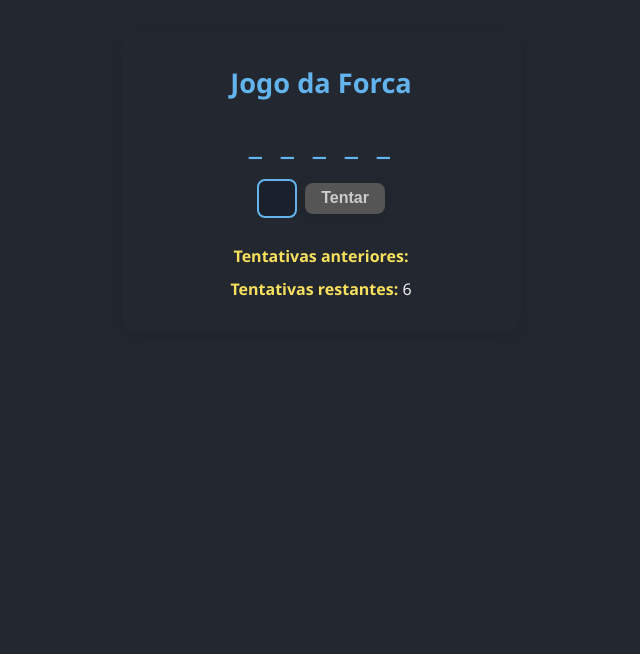
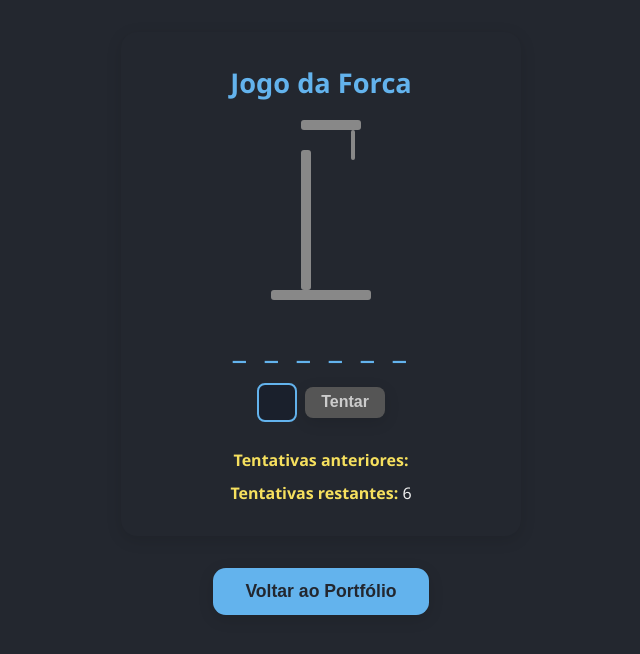
Before and after one commit to pep287/pedro-portfolio, a Next.js app in the folder pedro-portfolio/: page /forca in a window 1280 px wide. Shown: the top 654 px of the page, without its empty margins (319-959 px from the left). Built offline with nearby package versions, Linux system fonts and the light colour scheme.

Commit message:
hang human added on css

```diff
--- a/pedro-portfolio/app/forca/page.js
+++ b/pedro-portfolio/app/forca/page.js
@@ -1,9 +1,16 @@
 import Forca from "../../components/Forca";
+import Link from "next/link";
+import styles from "./page.module.css";
 
 export default function ForcaPage() {
   return (
     <main>
       <Forca />
+      <div className={styles.backButtonWrapper}>
+        <Link href="/">
+          <button className={styles.backButton}>Voltar ao Portfólio</button>
+        </Link>
+      </div>
     </main>
   );
 }
--- /dev/null
+++ b/pedro-portfolio/app/forca/page.module.css
@@ -0,0 +1,24 @@
+.backButtonWrapper {
+  width: 100%;
+  display: flex;
+  justify-content: center;
+  margin-top: 2rem;
+}
+
+.backButton {
+  background: var(--primary);
+  color: var(--card-bg);
+  border: none;
+  border-radius: 0.8rem;
+  padding: 0.8rem 2rem;
+  font-size: 1.1rem;
+  font-weight: bold;
+  cursor: pointer;
+  box-shadow: var(--card-shadow);
+  transition: background 0.2s, color 0.2s;
+}
+
+.backButton:hover {
+  background: #4299e1;
+  color: #fff;
+}
--- a/pedro-portfolio/components/Forca.js
+++ b/pedro-portfolio/components/Forca.js
@@ -1,3 +1,4 @@
+// ...existing code...
 "use client";
 
 import { useState } from "react";
@@ -42,7 +43,6 @@ const WORDS = [
   "VIOLINO",
   "PIRATA",
   "CIRCO",
-  "ELEFANTE",
   "SORVETE",
   "PRINCESA",
   "AVIÃO",
@@ -76,8 +76,8 @@ export default function Forca() {
     e.preventDefault();
     const attempt = input.toUpperCase();
 
-    if (!attempt.match(/^[A-ZÁÀÂÃÉÈÊÍÏÓÔÕÖÚÇÑ]$/)) {
-      setMessage("Digite apenas letras.");
+    if (!attempt.match(/^[A-Z]$/)) {
+      setMessage("Digite apenas letras de A a Z.");
       return;
     }
     if (attempts.includes(attempt)) {
@@ -85,8 +85,20 @@ export default function Forca() {
       return;
     }
     setMessage("");
-    setAttempts([...attempts, attempt]);
-    if (!word.includes(attempt)) setErrors(errors + 1);
+    // debug-friendly setAttempts com log
+    setAttempts((prev) => {
+      const next = [...prev, attempt];
+      console.log(
+        "Forca: attempts ->",
+        next,
+        "errors ->",
+        errors,
+        "word ->",
+        word
+      );
+      return next;
+    });
+    if (!word.includes(attempt)) setErrors((prev) => prev + 1);
     setInput("");
   }
 
@@ -113,6 +125,31 @@ export default function Forca() {
   return (
     <div className={styles.forcaContainer}>
       <h2 className={styles.forcaTitle}>Jogo da Forca</h2>
+      <div className={styles.forcaDrawing}>
+        <div className={styles.forcaBase}></div>
+        <div className={styles.forcaPole}></div>
+        <div className={styles.forcaTop}></div>
+        <div className={styles.forcaRope}></div>
+
+        <div
+          className={`${styles.head} ${errors > 0 ? styles.visible : ""}`}
+        ></div>
+        <div
+          className={`${styles.body} ${errors > 1 ? styles.visible : ""}`}
+        ></div>
+        <div
+          className={`${styles.armLeft} ${errors > 2 ? styles.visible : ""}`}
+        ></div>
+        <div
+          className={`${styles.armRight} ${errors > 3 ? styles.visible : ""}`}
+        ></div>
+        <div
+          className={`${styles.legLeft} ${errors > 4 ? styles.visible : ""}`}
+        ></div>
+        <div
+          className={`${styles.legRight} ${errors > 5 ? styles.visible : ""}`}
+        ></div>
+      </div>
       <div className={styles.wordDisplay}>{displayWord}</div>
       {isWinner && (
         <div className={styles.victoryMessage}>Parabéns! Você venceu!</div>
@@ -172,3 +209,4 @@ export default function Forca() {
     </div>
   );
 }
+// ...existing code...
--- a/pedro-portfolio/components/forca.module.css
+++ b/pedro-portfolio/components/forca.module.css
@@ -130,3 +130,121 @@
   margin-bottom: 0.5rem;
   font-weight: bold;
 }
+
+.forcaDrawing {
+  width: 120px;
+  height: 180px;
+  margin: 0 auto 1.5rem auto;
+  position: relative;
+  display: flex;
+  justify-content: center;
+  align-items: flex-end;
+}
+
+/* Estrutura do suporte */
+.forcaBase {
+  position: absolute;
+  bottom: 0;
+  left: 10px;
+  width: 100px;
+  height: 10px;
+  background: #888;
+  border-radius: 3px;
+}
+.forcaPole {
+  position: absolute;
+  bottom: 10px;
+  left: 40px;
+  width: 10px;
+  height: 140px;
+  background: #888;
+  border-radius: 3px;
+}
+.forcaTop {
+  position: absolute;
+  top: 0;
+  left: 40px;
+  width: 60px;
+  height: 10px;
+  background: #888;
+  border-radius: 3px;
+}
+.forcaRope {
+  position: absolute;
+  top: 10px;
+  left: 90px;
+  width: 4px;
+  height: 30px;
+  background: #888;
+  border-radius: 2px;
+}
+
+/* Boneco da forca */
+.head {
+  position: absolute;
+  top: 30px;
+  left: 80px;
+  width: 24px;
+  height: 24px;
+  border-radius: 50%;
+  border: 4px solid #ededed;
+  background: transparent;
+  display: none;
+}
+.body {
+  position: absolute;
+  top: 54px;
+  left: 91px;
+  width: 4px;
+  height: 40px;
+  background: #ededed;
+  border-radius: 2px;
+  display: none;
+}
+.armLeft {
+  position: absolute;
+  top: 60px;
+  left: 91px;
+  width: 28px;
+  height: 4px;
+  background: #ededed;
+  border-radius: 2px;
+  transform: rotate(-30deg);
+  display: none;
+}
+.armRight {
+  position: absolute;
+  top: 60px;
+  left: 67px;
+  width: 28px;
+  height: 4px;
+  background: #ededed;
+  border-radius: 2px;
+  transform: rotate(30deg);
+  display: none;
+}
+.legLeft {
+  position: absolute;
+  top: 96px;
+  left: 91px;
+  width: 24px;
+  height: 4px;
+  background: #ededed;
+  border-radius: 2px;
+  transform: rotate(40deg);
+  display: none;
+}
+.legRight {
+  position: absolute;
+  top: 96px;
+  left: 71px;
+  width: 24px;
+  height: 4px;
+  background: #ededed;
+  border-radius: 2px;
+  transform: rotate(-40deg);
+  display: none;
+}
+.visible {
+  display: block !important;
+}
```
